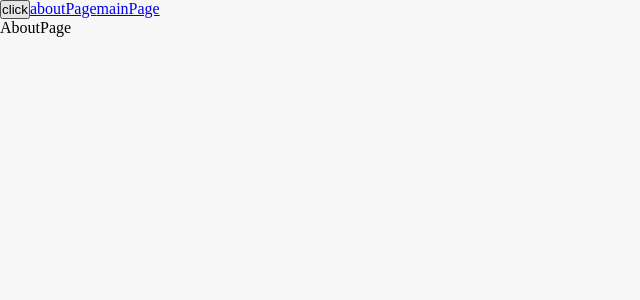
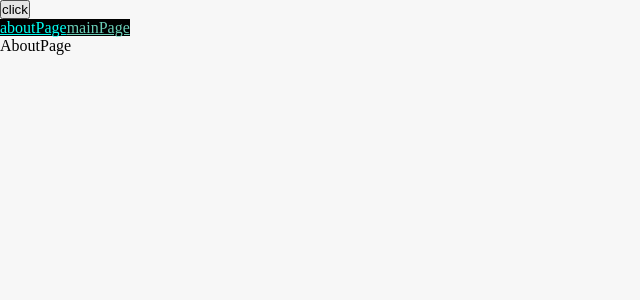
Before and after one commit to NikitaFedotkin/Project, a React app: page /about in a window 1280 px wide. Shown: the top 300 px of the page, without its empty margins (0-640 px from the left). Built offline with nearby package versions, Linux system fonts and the light colour scheme.

Commit message:
NavBar + AppLink / themes

```diff
--- a/src/app/App.tsx
+++ b/src/app/App.tsx
@@ -1,8 +1,8 @@
 import React from 'react';
-import {Link} from "react-router-dom";
 import {useTheme} from "app/providers/ThemeProvider";
 import {classNames} from "shared/aliases/classNames";
 import {AppRouter} from "app/providers/router";
+import Navbar from "widgets/Navbar";
 
 const App = () => {
     const {theme,toggleTheme} = useTheme();
@@ -14,8 +14,7 @@ const App = () => {
             }}>
                 click
             </button>
-            <Link to="/about">aboutPage</Link>
-            <Link to="/">mainPage</Link>
+            <Navbar/>
             <AppRouter>
 
             </AppRouter>
--- a/src/app/styles/themes/dark.scss
+++ b/src/app/styles/themes/dark.scss
@@ -2,5 +2,8 @@
   --bg-color: #585858;
 
   --primary-color: #ffffff;
-  --secondary-color: #cecece
+  --secondary-color: #cecece;
+
+  --primary-link-color: #792222;
+  --secondary-link-color: #ce6a6a;
 }
--- a/src/app/styles/themes/light.scss
+++ b/src/app/styles/themes/light.scss
@@ -2,5 +2,8 @@
   --bg-color: #f7f7f7;
 
   --primary-color:#000000;
-  --secondary-color:#222222
+  --secondary-color:#222222;
+
+  --primary-link-color: #00fff3;
+  --secondary-link-color: #6aceb7;
 }
--- a/src/shared/aliases/classNames.ts
+++ b/src/shared/aliases/classNames.ts
@@ -1,6 +1,6 @@
 type Mods = Record<string, boolean|string>
 
-export function classNames(cls:string,mods:Mods,additional:string[]){
+export function classNames(cls:string,mods?:Mods,additional?:string[]){
     return[
         cls,
         ...additional,
--- /dev/null
+++ b/src/shared/ui/AppLink/AppLink.module.scss
@@ -0,0 +1,10 @@
+.AppLink{
+  background-color: var(--primary-color);
+}
+
+.primary{
+  color: var(--primary-link-color);
+}
+.secondary{
+  color: var(--secondary-link-color);
+}
--- /dev/null
+++ b/src/shared/ui/AppLink/AppLink.tsx
@@ -0,0 +1,31 @@
+import cls from "./AppLink.module.scss"
+import {classNames} from "shared/aliases/classNames";
+import {Link, LinkProps} from "react-router-dom";
+import {FC} from "react";
+export enum AppLinkTheme {
+    PRIMARY='primary',
+    SECONDARY='secondary'
+}
+interface AppLinkProps  extends  LinkProps {
+    className?:string,
+    theme?:AppLinkTheme
+}
+export const AppLink:FC<AppLinkProps> = (props) => {
+
+    const {
+        className,
+        to,
+        theme=AppLinkTheme.PRIMARY,
+        children,
+        ...otherProps
+    } = props
+
+    return (
+        <Link to={to}
+              className={classNames(cls.AppLink,{},[className,cls[theme]])}
+              {...otherProps}
+        >
+            {children}
+        </Link>
+    );
+};
--- /dev/null
+++ b/src/widgets/Navbar/index.ts
@@ -0,0 +1,2 @@
+import {Navbar} from "widgets/Navbar/ui/Navbar";
+export default Navbar
--- /dev/null
+++ b/src/widgets/Navbar/ui/Navbar.tsx
@@ -0,0 +1,15 @@
+import cls from "./Navbar.module.scss"
+import {classNames} from "shared/aliases/classNames";
+import {AppLink, AppLinkTheme} from "shared/ui/AppLink/AppLink";
+import React from "react";
+interface NavbarProps {
+    className?:string
+}
+export const Navbar = ({className}:NavbarProps) => {
+    return (
+        <div className={classNames(cls.Navbar,{},[className])}>
+            <AppLink to="/about" theme={AppLinkTheme.PRIMARY}>aboutPage</AppLink>
+            <AppLink to="/" theme={AppLinkTheme.SECONDARY}>mainPage</AppLink>
+        </div>
+    );
+};
```
Also changed, not shown: src/widgets/Navbar/ui/Navbar.module.scss (added).
